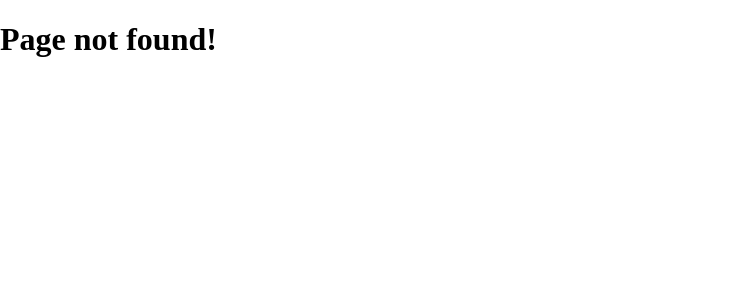
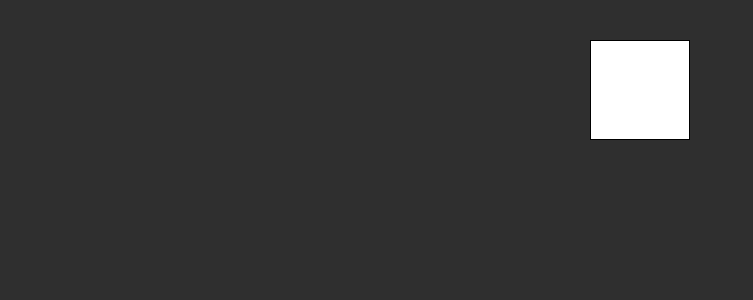
Before and after one commit to Lifad457/advanced-react, a React (Vite) app: page /render-props in a window 1280 px wide. Before the commit this address had no page. Shown: the top 300 px of the page, without its empty margins (0-753 px from the left). Built offline with nearby package versions, Linux system fonts and the light colour scheme.

Commit message:
render props

```diff
--- /dev/null
+++ b/src/components/headless/Toggle/ToggleDisplay.jsx
@@ -0,0 +1,8 @@
+import {useContext} from "react"
+import { ToggleContext } from "./Toggle"
+
+export default function ToggleDisplay({ children }) {
+    const { on } = useContext(ToggleContext)
+
+    return children(on)
+}
--- a/src/components/headless/Toggle/index.jsx
+++ b/src/components/headless/Toggle/index.jsx
@@ -2,9 +2,11 @@ import Toggle from "./Toggle"
 import ToggleButton from "./ToggleButton"
 import ToggleOn from "./ToggleOn"
 import ToggleOff from "./ToggleOff"
+import ToggleDisplay from "./ToggleDisplay"
 
 Toggle.Button = ToggleButton
 Toggle.On = ToggleOn
 Toggle.Off = ToggleOff
+Toggle.Display = ToggleDisplay
 
 export default Toggle
--- a/src/main.jsx
+++ b/src/main.jsx
@@ -7,6 +7,7 @@ import Index from './pages/Index.jsx'
 import Compound from './pages/Compound.jsx'
 import Context from './pages/Context.jsx'
 import Headless from './pages/Headless.jsx'
+import RenderProps from './pages/RenderProps.jsx'
 
 const router = createBrowserRouter(createRoutesFromElements(
   <Route path='/' element={<Layout />}>
@@ -14,6 +15,7 @@ const router = createBrowserRouter(createRoutesFromElements(
     <Route element={<Compound />} path='compound' />
     <Route element={<Context />} path='context' />
     <Route element={<Headless />} path='headless' />
+    <Route element={<RenderProps />} path='render-props' />
     <Route path='*' element={<NotFound />} />
   </Route>
 ))
--- a/src/pages/Index.jsx
+++ b/src/pages/Index.jsx
@@ -18,6 +18,7 @@ function Index() {
                   <Link to='compound'>Compound Components</Link>
                   <Link to='context'>Context Hook</Link>
                   <Link to='headless'>Headless Components</Link>
+                  <Link to='render-props'>Render Props</Link>
               </Links>
           </Container>
       </>
--- /dev/null
+++ b/src/pages/RenderProps.jsx
@@ -0,0 +1,21 @@
+import Toggle from "../components/headless/toggle/index"
+import GlobalStyle from "../styles/headless/global-styles.css"
+import { Box, BoxFilled } from "../styles/render-props/render-props-styles.css"
+
+export default function RenderProps() {
+    return (
+        <>
+            <GlobalStyle />
+            <Toggle>
+                <Toggle.Button>
+                    <Toggle.On>
+                        <BoxFilled></BoxFilled>
+                    </Toggle.On>
+                    <Toggle.Off>
+                        <Box></Box>
+                    </Toggle.Off>
+                </Toggle.Button>
+            </Toggle>
+        </>
+    )
+}
--- /dev/null
+++ b/src/styles/render-props/render-props-styles.css.js
@@ -0,0 +1,19 @@
+import styled from "styled-components";
+
+const BoxStyle = `
+    height: 100px;
+    width: 100px;
+    border: 1px solid black;
+    cursor: pointer;
+    background-color: white;
+    transition: background-color .3s ease-in-out;
+`
+
+export const Box = styled.div`
+    ${BoxStyle}
+`
+
+export const BoxFilled = styled.div`
+    ${BoxStyle}
+    background-color: blue;
+`
```
